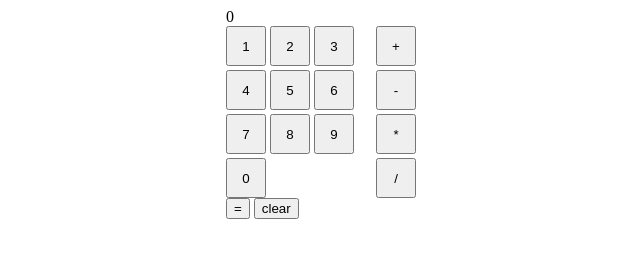
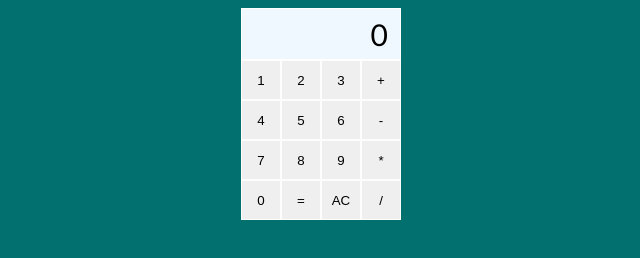
Before and after one commit to sereneThePity/project-calculator, a plain HTML site: page index.html in a window 1280 px wide. Shown: the whole page, without its empty margins (319-959 px from the left). Drawn offline with Linux system fonts and the light colour scheme.

Commit message:
Style a basic calculator: edit html structure and css accordingly; js needs debugging

```diff
--- a/index.html
+++ b/index.html
@@ -11,29 +11,24 @@
 
     <div class="main">
         <div class="display">0</div>
-        <div class="digits-and-operators">
-            <div class="digits">
+            <div class="container">
                 <button class="digit">1</button>
                 <button class="digit">2</button>
                 <button class="digit">3</button>
+                <button class="operator">+</button>
                 <button class="digit">4</button>
                 <button class="digit">5</button>
                 <button class="digit">6</button>
+                <button class="operator">-</button>
                 <button class="digit">7</button>
                 <button class="digit">8</button>
                 <button class="digit">9</button>
+                <button class="operator">*</button>
                 <button class="digit">0</button>
-
-            </div>
-            <div class="operators">
-                <button class="operator">+</button>
-                <button class="operator">-</button>
-                <button class="operator">*</button>
+                <button class="equal">=</button>
+                <button class="clear">AC</button>
                 <button class="operator">/</button>
             </div>
-        </div>
-        <button class="equal">=</button>
-        <button class="clear">clear</button>
     </div>
 </body>
 </html>
--- a/style.css
+++ b/style.css
@@ -2,22 +2,42 @@ body{
     display: flex;
     flex-direction: column;
     align-items: center;
+    background-color: rgb(3, 112, 112);
+    font-family: 'Gill Sans', 'Gill Sans MT', Calibri, 'Trebuchet MS', sans-serif;
 }
 
-.digits-and-operators{
+.display{
     display: flex;
+    height: 50px;
+    padding-right: 12px;
+    justify-content: flex-end;
+    align-items: center;
+    border: solid white 1px;
+    font-size: 30px;
+    background-color: aliceblue;
 }
 
-.digits{
-    width: 150px;
-    gap: 4px;
+.container{
+    width: 160px;
+
     display: flex;
     flex-wrap: wrap;
 }
 
-.digit,.operator{
+.digit, .clear,
+.operator, .equal{
     height: 40px;
     width: 40px;
+    text-align: center;
+    padding: 0;
+    margin: 0;
+    border: rgb(253, 253, 253) solid 1px;
+    border-radius: 0;
+}
+
+.digit:hover, .clear:hover,
+.operator:hover, .equal:hover{
+    background-color: antiquewhite;
 }
 
 .operators{
```
